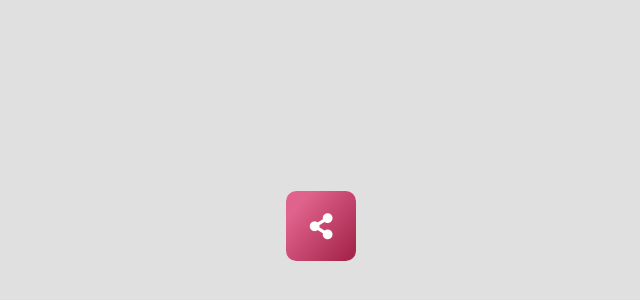
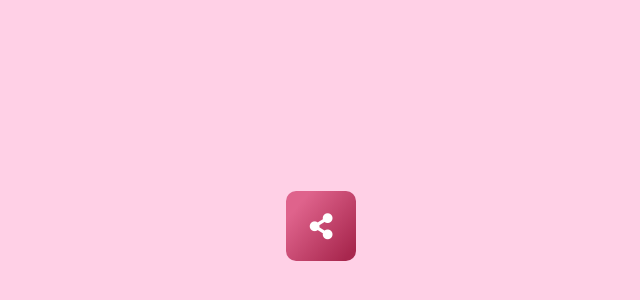
Before and after one commit to vijay0405/animated-doodle, a plain HTML site: page index.html in a window 1280 px wide. Shown: the part 174-474 px from the top of the page, without its empty margins (319-959 px from the left). Drawn offline with Linux system fonts and the light colour scheme; a web font is replaced by a local one.

Commit message:
bg changed

```diff
--- a/style.css
+++ b/style.css
@@ -5,7 +5,7 @@
 }
 
 body {
-	background-color: #e0e0e0;
+	background-color: #ffd0e6;
 	display: flex;
 	align-items: center;
 	justify-content: center;
@@ -14,7 +14,7 @@ body {
 }
 
 .container {
-	background-color: #fff;
+	background-color: rgb(255, 223, 251);
 	border-radius: 10px;
 	overflow: hidden;
 	display: flex;
```
